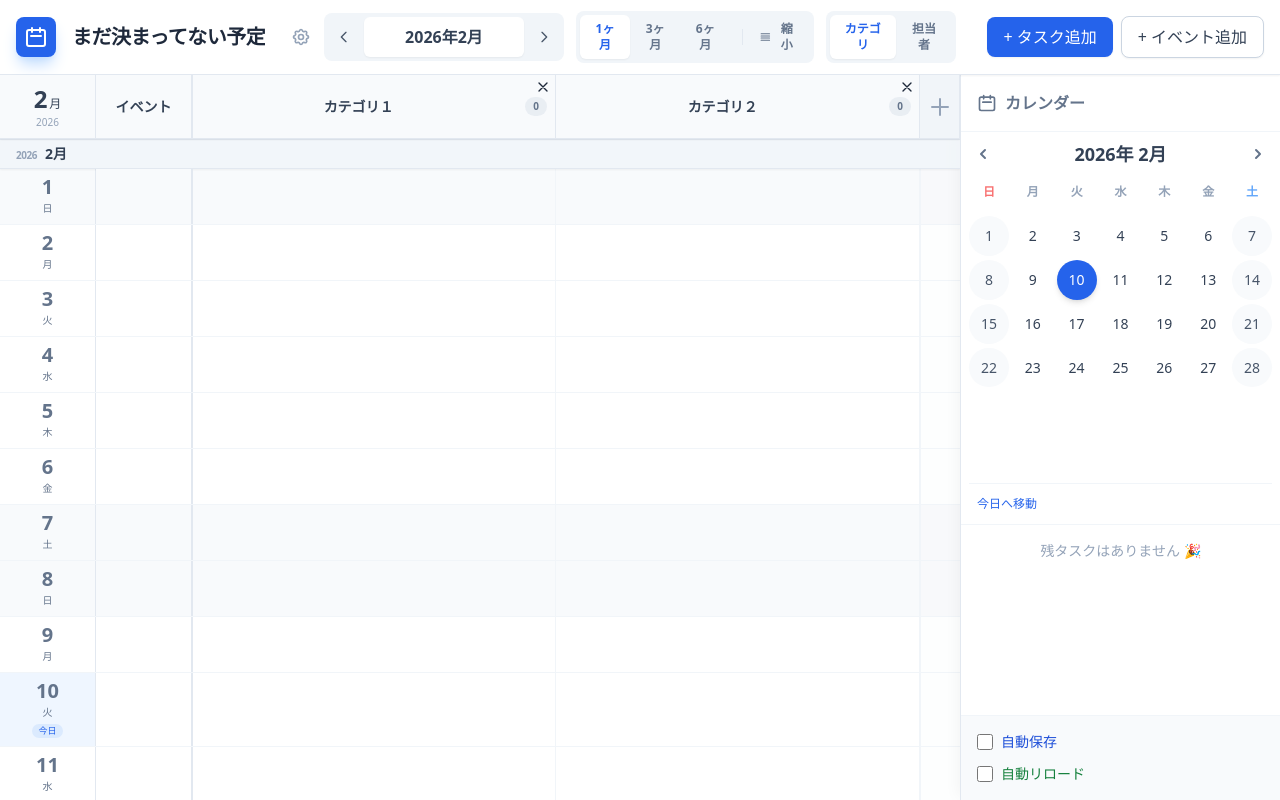
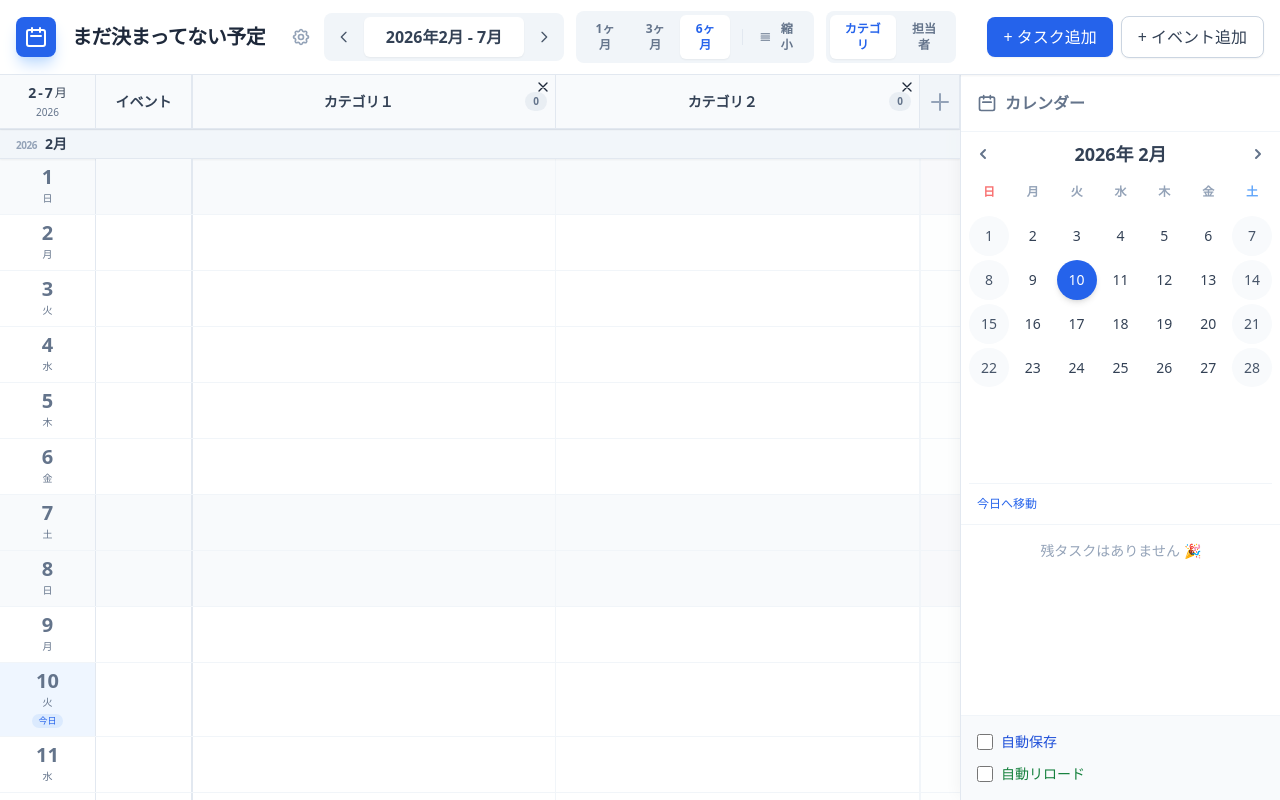
Before and after one commit to Ryun7979/timekanban, a React (Vite) app: page / in a window 1280 px wide. Built offline with nearby package versions, Linux system fonts and the light colour scheme.

Commit message:
表示デフォルトを６ヶ月に変更

```diff
--- a/App.tsx
+++ b/App.tsx
@@ -28,7 +28,7 @@ const App: React.FC = () => {
 
   // View State
   const [currentDate, setCurrentDate] = useState(new Date());
-  const [viewMode, setViewMode] = useState<ViewMode>('1month');
+  const [viewMode, setViewMode] = useState<ViewMode>('6months');
   const [groupBy, setGroupBy] = useState<GroupByMode>('category');
   const [isCompactMode, setIsCompactMode] = useState(false);
   const [autoSaveEnabled, setAutoSaveEnabled] = useState(false);
```
